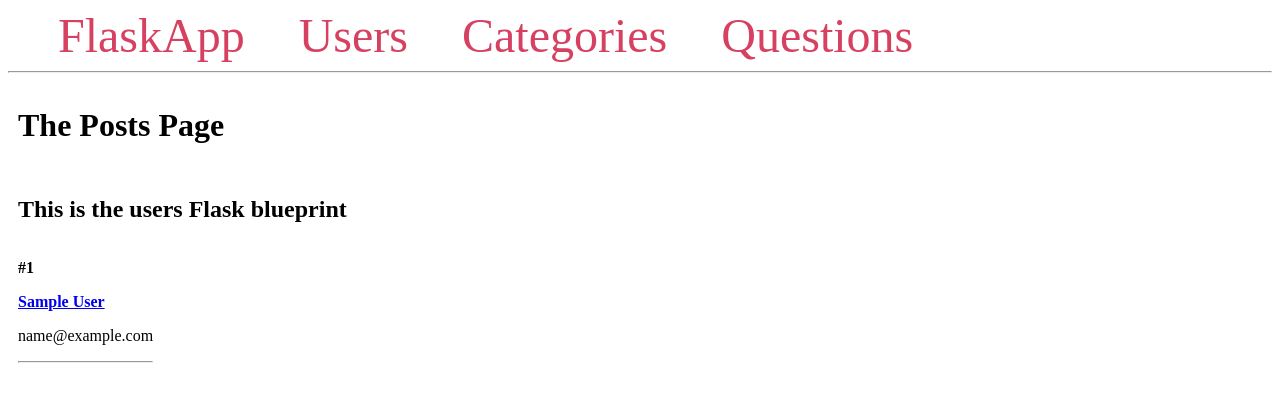
After one commit to yehialdallal/matchTracker, a Flask app: page /users/ in a window 1280 px wide. The commit adds this page. Shown: the top 402 px of the page. Run offline with Flask 3, Linux system fonts and the light colour scheme; tables that the repository leaves empty hold one stand-in row (values such as "Sample post").

Commit message:
added a users blueprint along with its template

```diff
--- a/app/__init__.py
+++ b/app/__init__.py
@@ -13,7 +13,11 @@ def create_app(config_class=Config):
     # Register blueprints here
 
     from app.main import bp as main_bp
+    from app.users import bp as users_bp
+
     app.register_blueprint(main_bp)
+
+    app.register_blueprint(users_bp , url_prefix='/users')
 
     #from app.posts import bp as posts_bp
     #app.register_blueprint(posts_bp, url_prefix='/posts')
--- a/app/templates/base.html
+++ b/app/templates/base.html
@@ -46,7 +46,7 @@
 <body>
     <nav>
         <a href="{{ url_for('main.index') }}">FlaskApp</a>
-        <a href="#">Posts</a>
+        <a href="{{ url_for('users.index') }}">Users</a>
         <a href="#">Categories</a>
         <a href="#">Questions</a>
     </nav>
--- /dev/null
+++ b/app/templates/users/index.html
@@ -0,0 +1,24 @@
+{% extends 'base.html' %}
+
+{% block content %}
+    <span class="title"><h1>{% block title %} The Posts Page {% endblock %}</h1></span>
+    <div class="content">
+        <h2>This is the users Flask blueprint</h2>
+        {% for user in users %}
+            <div class="user">
+                <p><b>#{{ user.id }}</b></p>
+                <p class="name">
+                    <b>
+                        <a href="#">
+                            {{ user.name }}
+                        </a>
+                    </b>
+                </p>
+                <div class="mail">
+                    <p>{{ user.mail }}</p>
+                </div>
+                <hr>
+            </div>
+        {% endfor %}
+    </div>
+{% endblock %}
--- /dev/null
+++ b/app/users/__init__.py
@@ -0,0 +1,5 @@
+from flask import Blueprint
+
+bp = Blueprint('users', __name__)
+
+from app.users import routes
--- /dev/null
+++ b/app/users/routes.py
@@ -0,0 +1,8 @@
+from app.users import bp
+from flask import render_template
+from app.models.user import User
+
+@bp.route('/')
+def index():
+    users = User.query.all()
+    return render_template('users/index.html', users=users)
```
